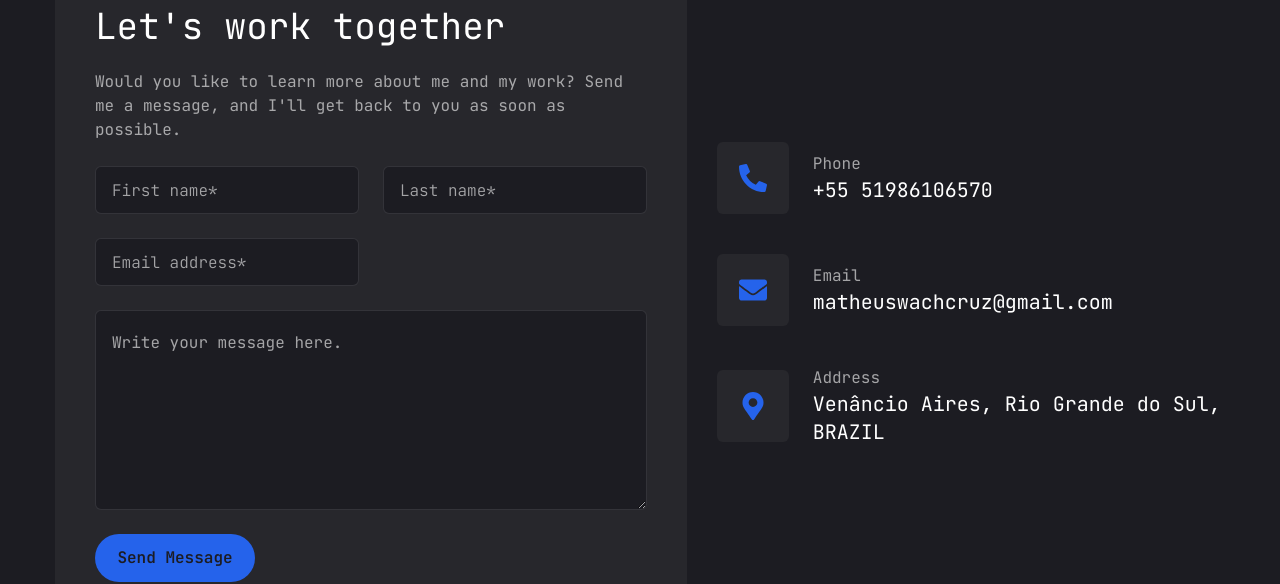
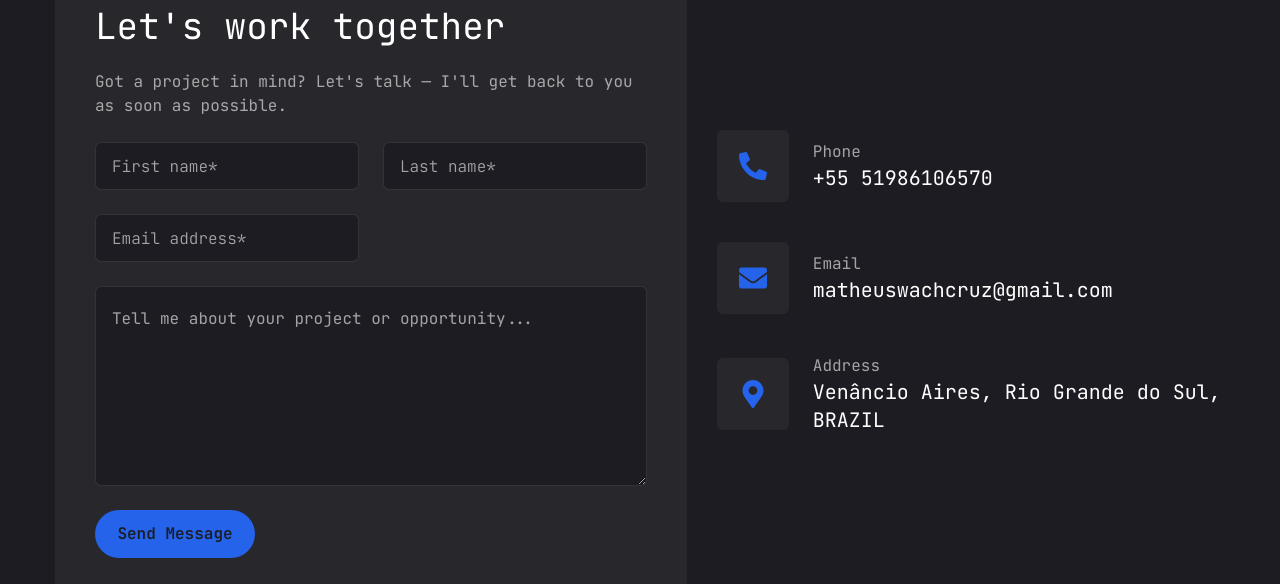
Before and after one commit to mathwcruz/portfolio, a Next.js app: page /contact in a window 1280 px wide. Shown: the part 174-758 px from the top of the page. Built offline with nearby package versions, Linux system fonts and the light colour scheme; no server answers.

Commit message:
refactor: making a content review

```diff
--- a/src/app/contact/page.tsx
+++ b/src/app/contact/page.tsx
@@ -89,8 +89,7 @@ const Contact = () => {
                 Let&apos;s work together
               </h3>
               <p className="text-sm lg:text-base text-white/60">
-                Would you like to learn more about me and my work? Send me a
-                message, and I&apos;ll get back to you as soon as possible.
+                Got a project in mind? Let&apos;s talk — I&apos;ll get back to you as soon as possible.
               </p>
 
               <div className="grid grid-cols-1 md:grid-cols-2 gap-6">
@@ -102,7 +101,7 @@ const Contact = () => {
               <Textarea
                 name="message"
                 className="h-[200px]"
-                placeholder="Write your message here."
+                placeholder="Tell me about your project or opportunity..."
               />
 
               <Button type="submit" size="md" className="max-w-40">
--- a/src/app/page.tsx
+++ b/src/app/page.tsx
@@ -24,7 +24,7 @@ const Home = () => {
         <div className="flex flex-col xl:flex-row items-center justify-between xl:pt-8 xl:pb-24">
           <div className="text-center xl:text-left order-2 xl:order-none">
             <span className="text-lg md:text-xl block mb-3 lg:mb-0">
-              Front-end Developer
+              Full Stack Developer
             </span>
 
             <h1 className="h1 mb-6">
@@ -35,8 +35,7 @@ const Home = () => {
             </h1>
 
             <p className="max-w-[500px] mb-9 text-white/80 text-sm md:text-base">
-              I&apos;m a front-end specialist with experience across multiple
-              technologies in the field
+              Front-End specialist (React, Next.js, TypeScript) with working proficiency in Back-End development
             </p>
 
             <div className="flex flex-col xl:flex-row items-center gap-8">
--- a/src/components/app/resume/tabs/Skills.tsx
+++ b/src/components/app/resume/tabs/Skills.tsx
@@ -12,6 +12,11 @@ import {
   SiTestinglibrary,
   SiGraphql,
   SiStorybook,
+  SiNodedotjs,
+  SiExpress,
+  SiPrisma,
+  SiPostgresql,
+  SiSqlite
 } from "react-icons/si";
 
 import {
@@ -79,6 +84,26 @@ const skills = {
       icon: <SiStorybook />,
       name: "Storybook",
     },
+    {
+      icon: <SiNodedotjs />,
+      name: "Node.js",
+    },
+    {
+      icon: <SiExpress />,
+      name: "Express",
+    },
+    {
+      icon: <SiPrisma />,
+      name: "Prisma",
+    },
+    {
+      icon: <SiPostgresql />,
+      name: "PostgreSQL",
+    },
+    {
+      icon: <SiSqlite />,
+      name: "SQLite",
+    }
   ],
 };
 
```
